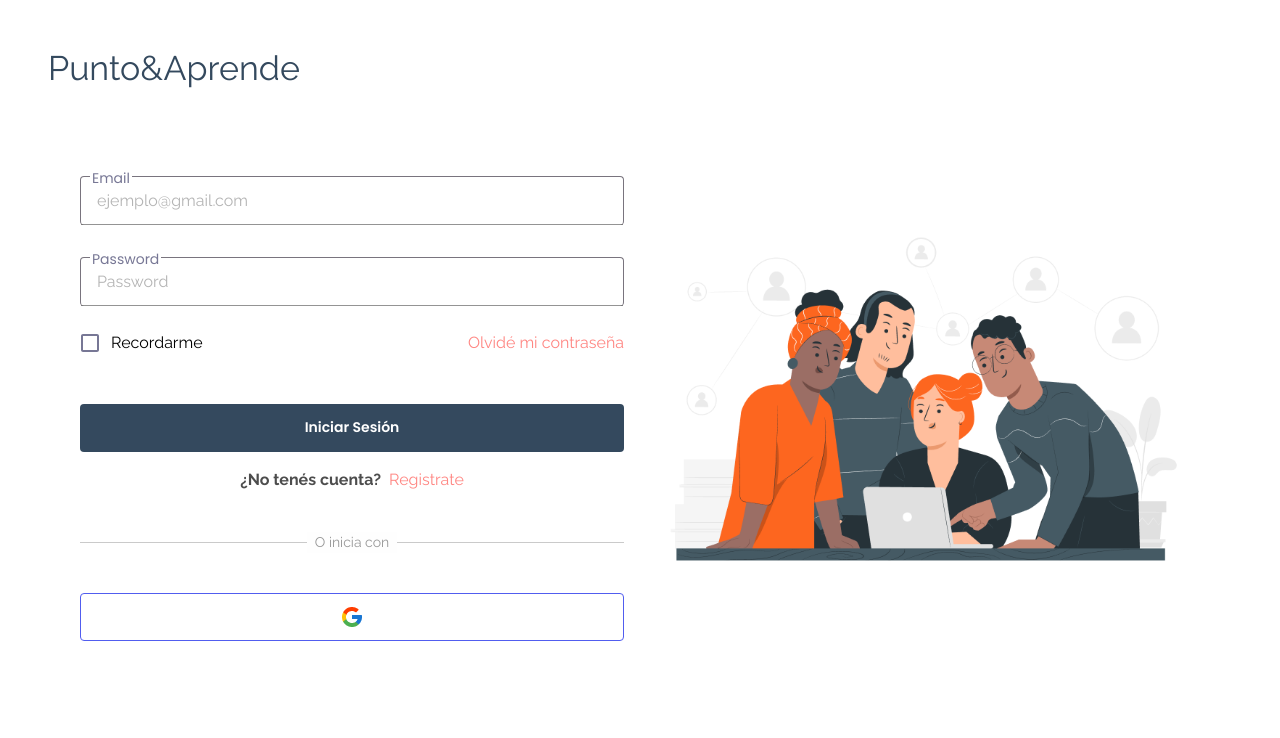
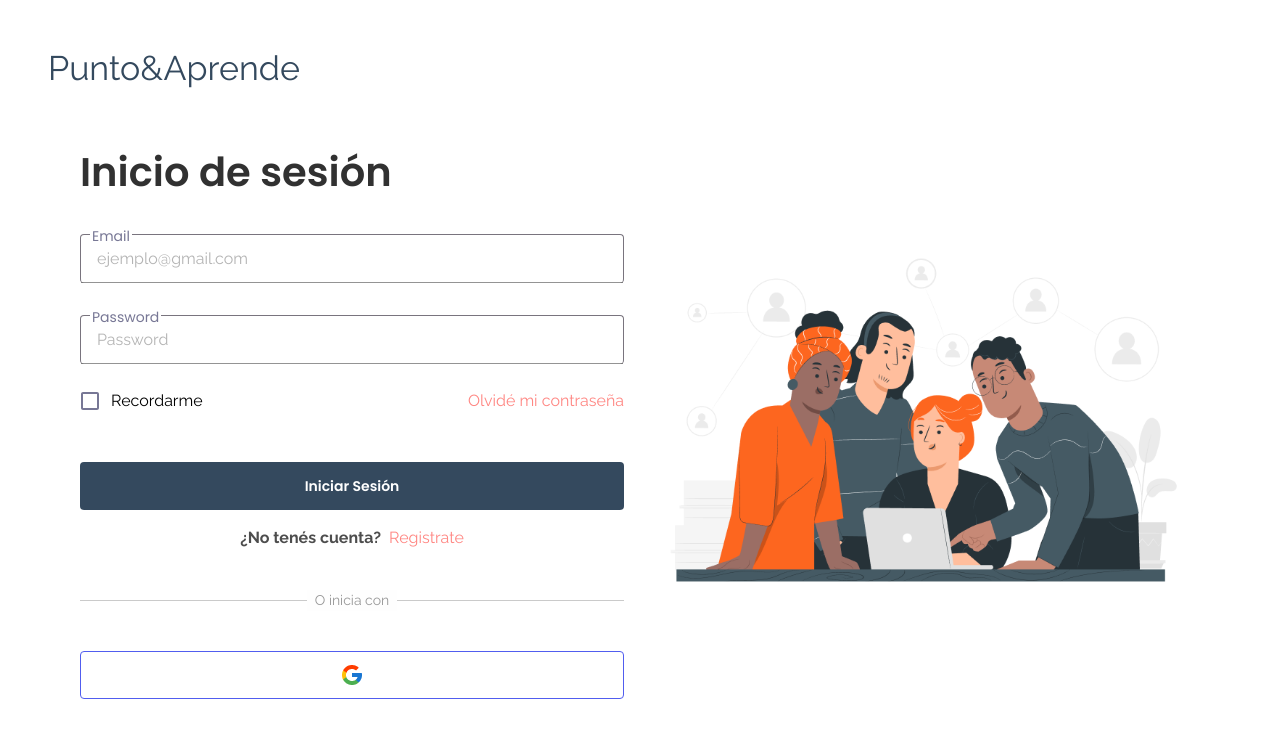
Before and after one commit to flaaaaaav/inscripcionesFront, a React (Vite) app in the folder ui-inscripciones/: page /login in a window 1280 px wide. Shown: the top 738 px of the page. Built offline with nearby package versions, Linux system fonts and the light colour scheme.

Commit message:
add: components

```diff
--- a/ui-inscripciones/src/pages/Login.tsx
+++ b/ui-inscripciones/src/pages/Login.tsx
@@ -1,15 +1,20 @@
-import { Container, Box, Typography, FormControlLabel, Checkbox } from "@mui/material";
+import { Box, Typography, FormControlLabel, Checkbox } from "@mui/material";
 import CustomInput from "../components/CustomInput";
 import FormButton from "../components/FormButton";
 import theme from "../theme";
 import GoogleButton from "../components/GoogleButton";
+import { Link } from "react-router-dom";
+import LoginLayout from "../components/LoginLayout";
+import IniciaConHr from "../components/IniciaConHr";
 
 export default function Login() {
+  const {secondary, text} = theme.palette;
+
   return(
     <>
-      <Container sx={{ display: {xs: "block", md:"grid"}, width: "100dvw", height: "100dvh", alignItems: "center",  placeContent: "center", margin: "0 auto", padding: {xs: "0 40px"}, gridTemplateColumns: "1fr 1fr", gap: "2rem", fontFamily: "Poppins, sans-serif"}}>
-        <Typography variant="h4" color="primary.dark" sx={{position: "absolute", top: "48px", left: "48px"}}>Punto&Aprende</Typography>
+      <LoginLayout>
         <Box sx={{display: "flex", flexDirection: "column", gap: "1rem", width: "100%"}}>
+          <Typography variant="customSubtitle" >Inicio de sesión</Typography>
           <CustomInput type="email" placeholder="ejemplo@gmail.com" label="Email"></CustomInput>
           <CustomInput type="password" placeholder="Password" label="Password"></CustomInput>
           <Box sx={{display: "flex", alignItems: "center", justifyContent: "space-between", width: "100%"}}>
@@ -23,25 +28,24 @@ export default function Login() {
                 />
               }
             />
-            <Typography component="span" sx={{color: theme.palette.secondary.light, cursor: "pointer"}}>Olvidé mi contraseña</Typography>
+            <Link to="/forgot-password">
+              <Typography component="span" sx={{color: secondary.light, cursor: "pointer"}}>Olvidé mi contraseña</Typography>
+            </Link>
           </Box>
           <FormButton buttonText="Iniciar Sesión"></FormButton>
-          <Typography component="p" sx={{color: theme.palette.text.primary, fontWeight: "bold", width: "100%", display: "flex", justifyContent: "center", gap: "8px"}}>
+          <Typography component="p" sx={{color: text.primary, fontWeight: "bold", width: "100%", display: "flex", justifyContent: "center", gap: "8px"}}>
             ¿No tenés cuenta?
-            <Typography component="span" sx={{color: theme.palette.secondary.light, cursor: "pointer"}}>Registrate</Typography>
+            <Link to="/register">
+              <Typography component="span" sx={{color: secondary.light, cursor: "pointer"}}>Registrate</Typography>
+            </Link>
           </Typography>
-          <Box sx={{display: "flex", alignItems: "center", width: "100%", position: "relative", margin: "24px 0"}}>
-            <Typography component="span" sx={{color: "#999", width: "fit-content", margin: "0 auto", padding: "0 8px",  fontSize: "14px", display: "flex", justifyContent: "center", zIndex: "10", background: theme.palette.background.paper}}>
-              O inicia con
-            </Typography>
-            <hr style={{ width: "100%", border: "none", borderTop: "1px solid black", borderColor: "#cacaca", position: "absolute", zIndex: "5" }} />
-          </Box>
+          <IniciaConHr />
           <GoogleButton />
         </Box>
         <Box sx={{display: {xs: "none", md: "block"}}}>
           <img src="./src/media/register-img.png" alt="Descripción de la imagen" style={{ width: "100%", height: 'auto' }} />
         </Box>
-      </Container>
+      </LoginLayout>
     </>
   )
 }
```
